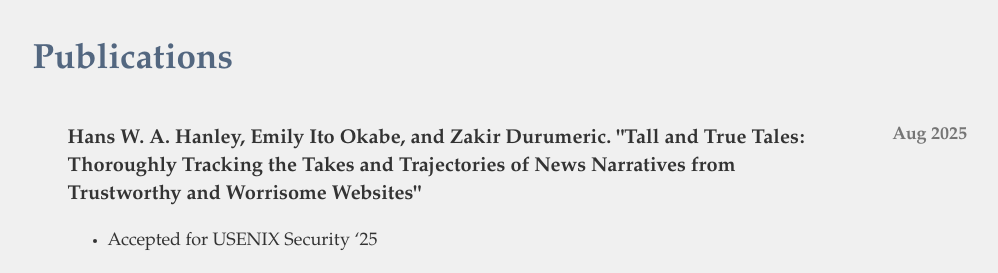
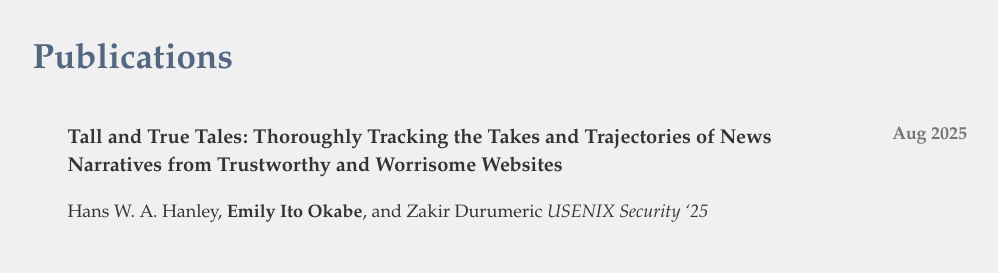
Before and after one commit to emokabe/emokabe.github.io, a plain HTML site: page index.html in a window 1280 px wide. Shown: the part 2840-3113 px from the top of the page, without its empty margins (121-1119 px from the left). Drawn offline with Linux system fonts and the light colour scheme.

Commit message:
Update index.html

```diff
--- a/index.html
+++ b/index.html
@@ -164,11 +164,10 @@
             <div class="resumeItem">
               <div class="resumeItemText">
                 <p>
-                  Hans W. A. Hanley, Emily Ito Okabe, and Zakir Durumeric. "Tall and True Tales: Thoroughly Tracking the Takes and Trajectories of News Narratives from Trustworthy and Worrisome Websites"
+                  Tall and True Tales: Thoroughly Tracking the Takes and Trajectories of News Narratives from Trustworthy and Worrisome Websites
                 </p>
-                <ul>
-                  <li>Accepted for USENIX Security ‘25</li>
-                </ul>
+                Hans W. A. Hanley, <b>Emily Ito Okabe</b>, and Zakir Durumeric
+                <i>USENIX Security ‘25</i>
               </div>
 
               <div class="date">
```
